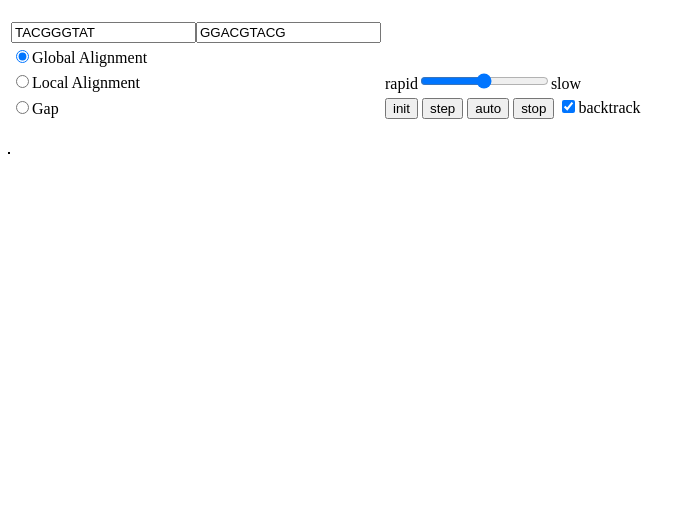
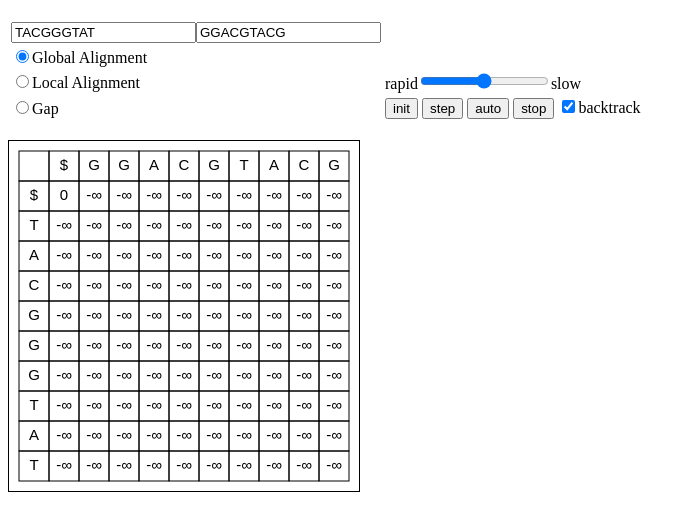
Before and after one commit to eTakazawa/etakazawa.github.io, a plain HTML site: page alignment/visualize.html in a window 1280 px wide. Shown: the part 61-592 px from the top of the page, without its empty margins (0-694 px from the left). Drawn offline with Linux system fonts and the light colour scheme.

Commit message:
初めからcanvasを表示する

```diff
--- a/alignment/visualize.html
+++ b/alignment/visualize.html
@@ -269,6 +269,7 @@
         ctx = canvas.getContext('2d');
       }
       else ctx = null;
+      initCanvas();
     }
 
     var alignment;
```
